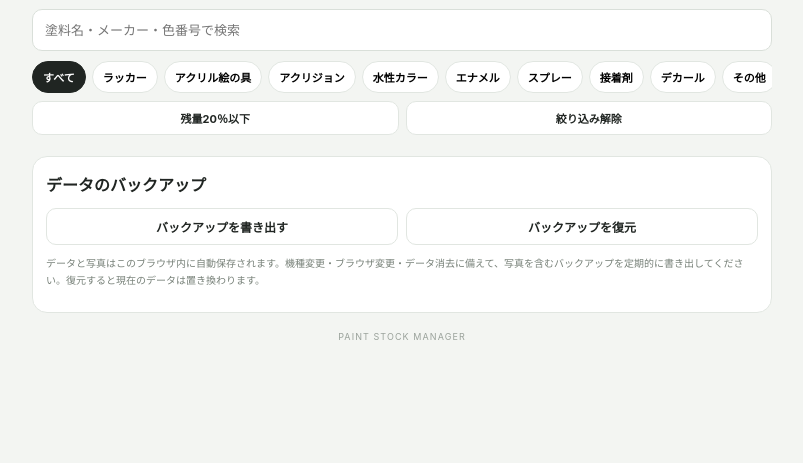
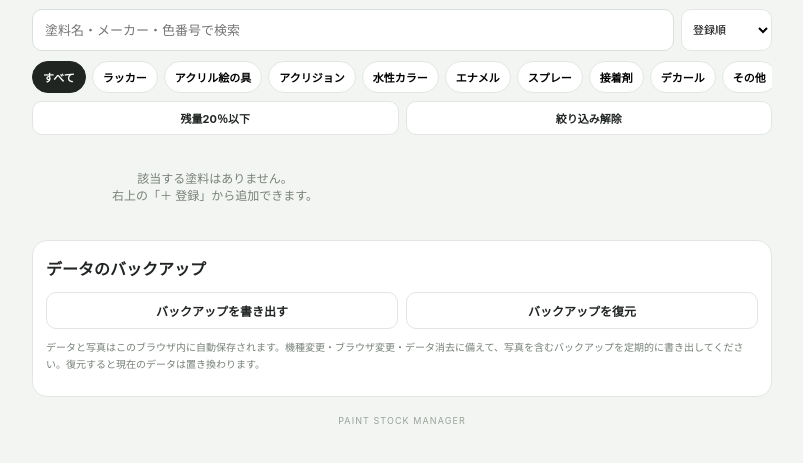
Before and after one commit to mmcca457-cell/paint_stock, a plain HTML site: page index.html in a window 1280 px wide. Shown: the part 61-524 px from the top of the page, without its empty margins (238-1041 px from the left). Drawn offline with Linux system fonts and the light colour scheme.

Commit message:
Add files via upload

```diff
--- a/index.html
+++ b/index.html
@@ -77,6 +77,13 @@ header{display:flex;align-items:center;justify-content:space-between;margin:2px
 <section id="listPage">
   <div class="searchrow">
     <input class="search" id="search" placeholder="塗料名・メーカー・色番号で検索">
+    <select class="sort" id="sort">
+      <option value="new">登録順</option>
+      <option value="name">名前順</option>
+      <option value="low">残量順</option>
+      <option value="type">種別順</option>
+      <option value="brand">メーカー順</option>
+    </select>
   </div>
   <div class="filters" id="filters"></div>
   <div class="filtertools">
@@ -506,7 +513,7 @@ $('cancel').onclick=()=>setPage('list');
 $('back').onclick=()=>setPage('list');
 
 $('search').oninput=renderList;
-// 並べ替えは常時、種別 → メーカー → 色番号・品番 → 塗料名順
+$('sort').onchange=renderList;
 
 $('lowToggle').onclick=()=>{
   onlyLow=!onlyLow;
```
